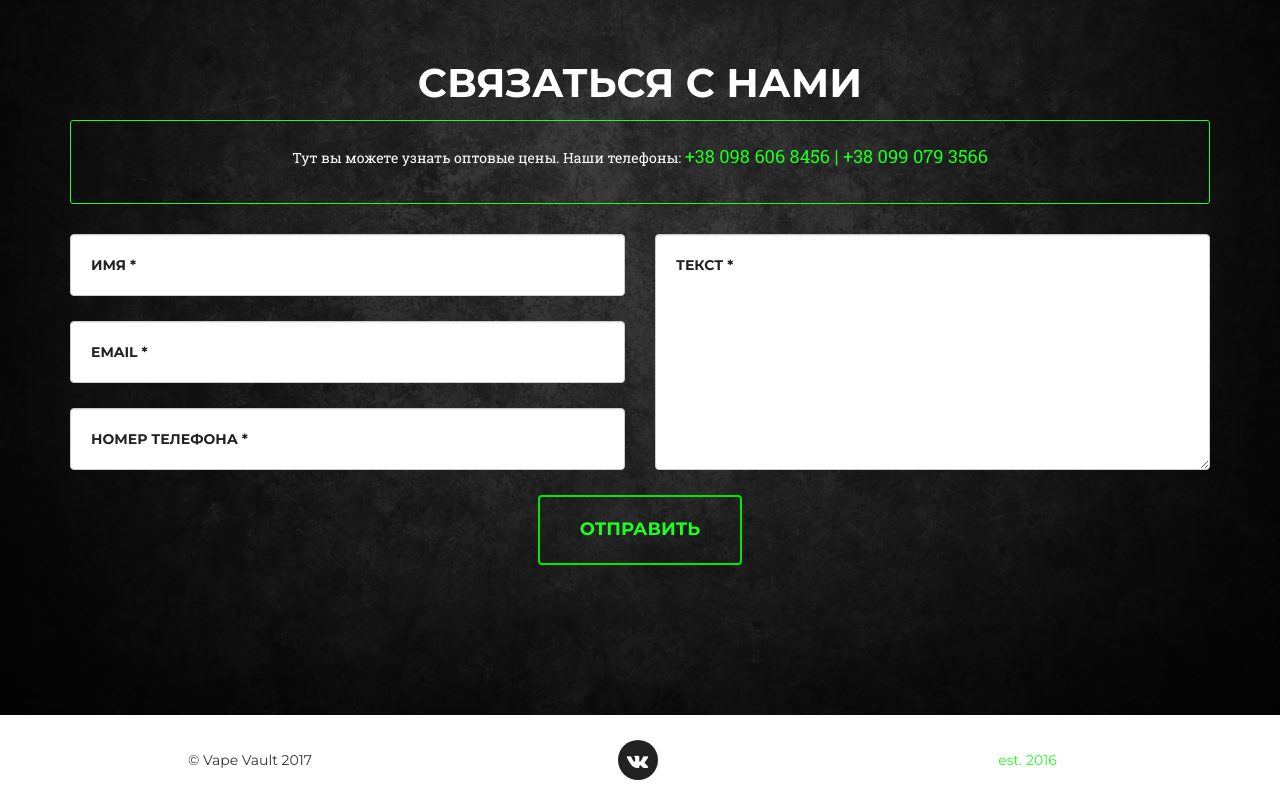
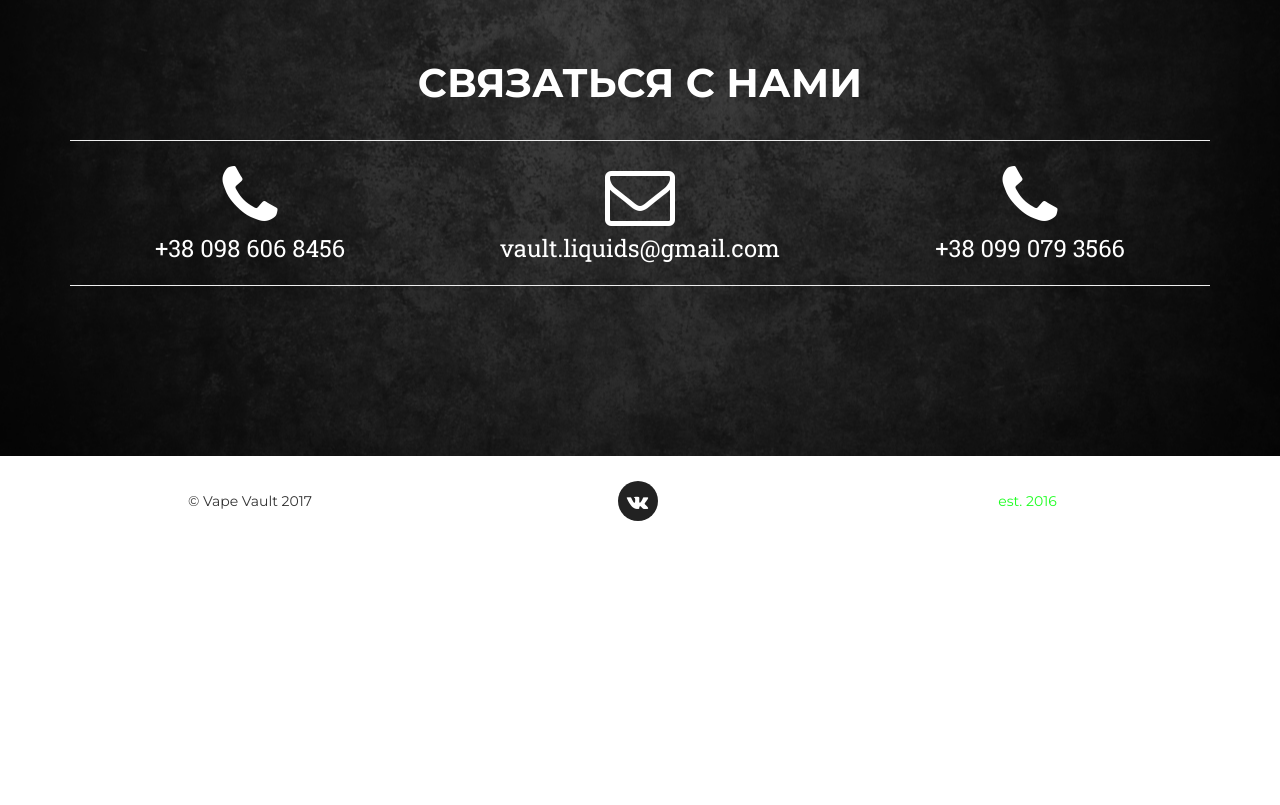
Before and after one commit to krasnyuk/krasnyuk.github.io, a website: page index.html in a window 1280 px wide. Shown: the part 4640-5445 px from the top of the page. After the commit the page ends 5186 px from the top, so only its background shows below. Drawn offline with nearby package versions, Linux system fonts and the light colour scheme; a script that the page names is missing; a web font is replaced by a local one.

Commit message:
contacts

```diff
--- a/index.html
+++ b/index.html
@@ -386,46 +386,30 @@
             <div class="row">
                 <div class="col-lg-12 text-center">
                     <h2 class="section-heading">Связаться с нами</h2>
-                    <div class="telephones">
-                        <p>Тут вы можете узнать оптовые цены. Наши телефоны:
-                            <span class="number">+38 098 606 8456 | +38 099 079 3566</span>
-                        </p>
+                </div>
+            </div>
+            <hr/>
+            <div class="row text-center">
+                <div class="col-md-4">
+                    <div class="contact-item">
+                        <i class="fa fa-5x fa-phone" aria-hidden="true"></i>
+                        <div class="contact-item-text">+38 098 606 8456</div>
+                    </div>
+                </div>
+                <div class="col-md-4">
+                    <div class="contact-item">
+                        <i class="fa fa-5x fa-envelope-o" aria-hidden="true"></i>
+                        <div class="contact-item-text">vault.liquids@gmail.com</div>
+                    </div>
+                </div>
+                <div class="col-md-4">
+                    <div class="contact-item">
+                        <i class="fa fa-5x fa-phone" aria-hidden="true"></i>
+                        <div class="contact-item-text">+38 099 079 3566</div>
                     </div>
                 </div>
             </div>
-            <div class="row">
-                <div class="col-lg-12">
-                    <form action="javascript:sendMail();" method="post" name="sentMessage" id="contactForm" novalidate>
-                        <div class="row">
-                            <div class="col-md-6">
-                                <div class="form-group">
-                                    <input type="text" class="form-control" placeholder="Имя *" id="name" required data-validation-required-message="Имя">
-                                    <p class="help-block text-danger"></p>
-                                </div>
-                                <div class="form-group">
-                                    <input type="email" class="form-control" placeholder="Email *" id="email" required data-validation-required-message="Email">
-                                    <p class="help-block text-danger"></p>
-                                </div>
-                                <div class="form-group">
-                                    <input type="tel" class="form-control" placeholder="Номер телефона *" id="phone" required data-validation-required-message="Номер телефона">
-                                    <p class="help-block text-danger"></p>
-                                </div>
-                            </div>
-                            <div class="col-md-6">
-                                <div class="form-group">
-                                    <textarea class="form-control" placeholder="Текст *" id="message" required data-validation-required-message="Текст"></textarea>
-                                    <p class="help-block text-danger"></p>
-                                </div>
-                            </div>
-                            <div class="clearfix"></div>
-                            <div class="col-lg-12 text-center">
-                                <div id="success"></div>
-                                <button type="submit" class="btn btn-xl">Отправить</button>
-                            </div>
-                        </div>
-                    </form>
-                </div>
-            </div>
+            <hr/>
         </div>
     </section>
 
--- a/less/agency.less
+++ b/less/agency.less
@@ -565,6 +565,16 @@ section#contact {
     background-image: url('../img/header2.jpg');
     background-position: center;
     background-repeat: no-repeat;
+
+    .contact-item{
+        color: white;
+
+        .contact-item-text{
+            color: white;
+            font-size: 1.7em;
+        }
+    }
+
     .section-heading {
         color: white;
     }
```
Also changed, not shown: css/agency.css.
